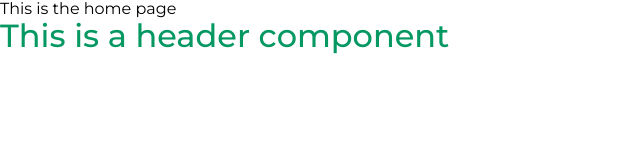
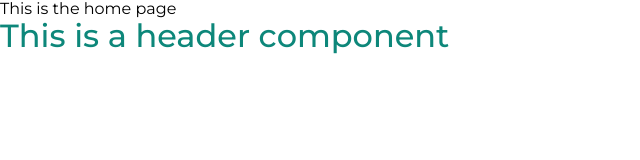
Before and after one commit to king-kite/healthcare, a React (Vite) app: page / in a window 1280 px wide. Shown: the top 160 px of the page, without its empty margins (0-640 px from the left). Built offline with nearby package versions, Linux system fonts and the light colour scheme; no server answers.

Commit message:
Changed the color again

```diff
--- a/tailwind.config.js
+++ b/tailwind.config.js
@@ -1,5 +1,5 @@
 /** @type {import('tailwindcss').Config} */
-// #0d877a
+
 export default {
 	content: ['./src/**/*.{js,ts,jsx,tsx}'],
 	corePlugins: {
@@ -11,14 +11,14 @@ export default {
 		extend: {
 			colors: {
 				primary: {
-					50: '#e6fef5',
-					100: '#9cfcd9',
-					200: '#52fabc',
-					300: '#08f79f',
-					400: '#06c680',
-					500: '#059862',
-					600: '#036340',
-					700: '#023120',
+					50: '#e8fdfb',
+					100: '#b9f8f2',
+					200: '#74f1e5',
+					300: '#2eead8',
+					400: '#12baa9',
+					500: '#0d877a',
+					600: '#07463f',
+					700: '#021715',
 				},
 				secondary: {
 					50: '#d9d9d9',
```
